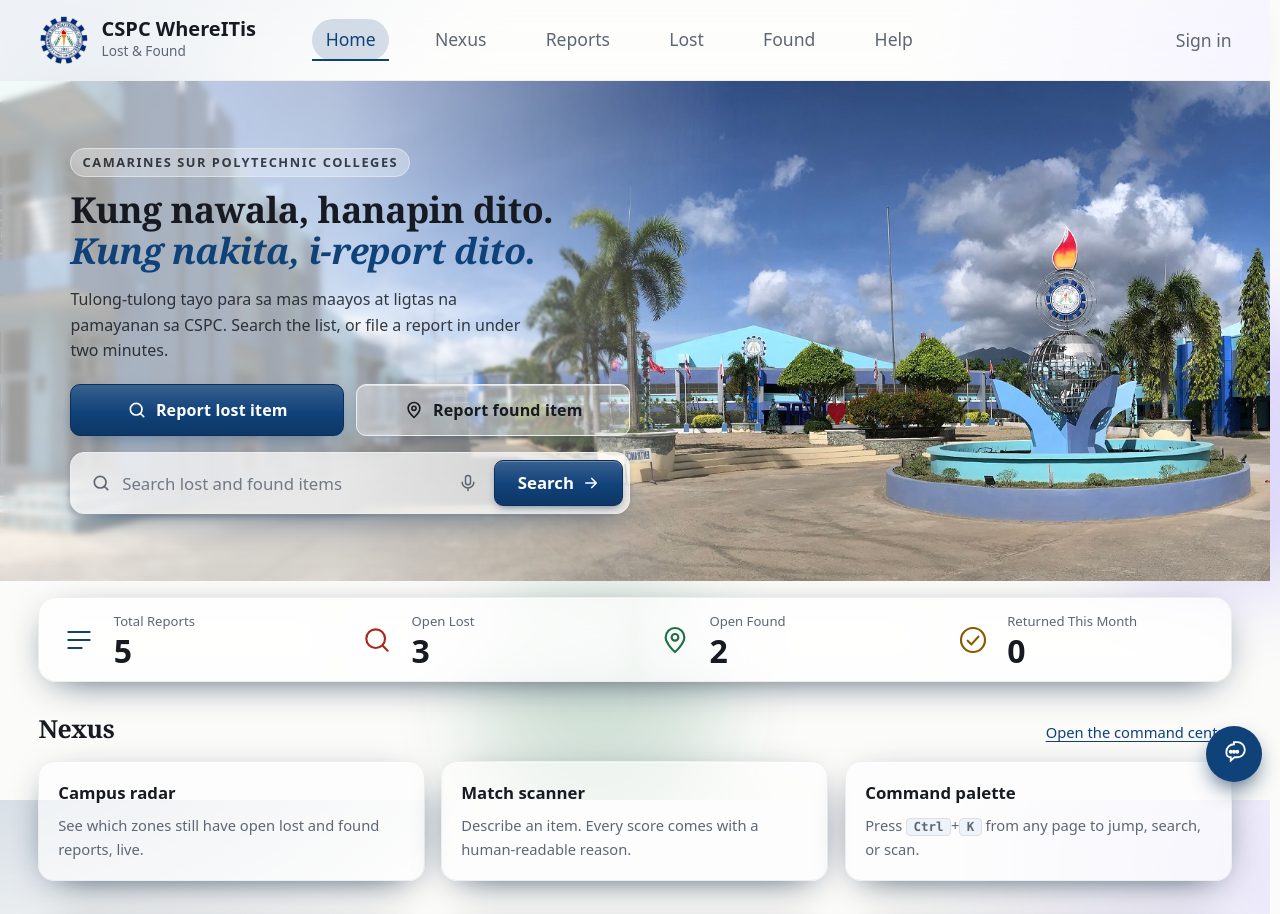
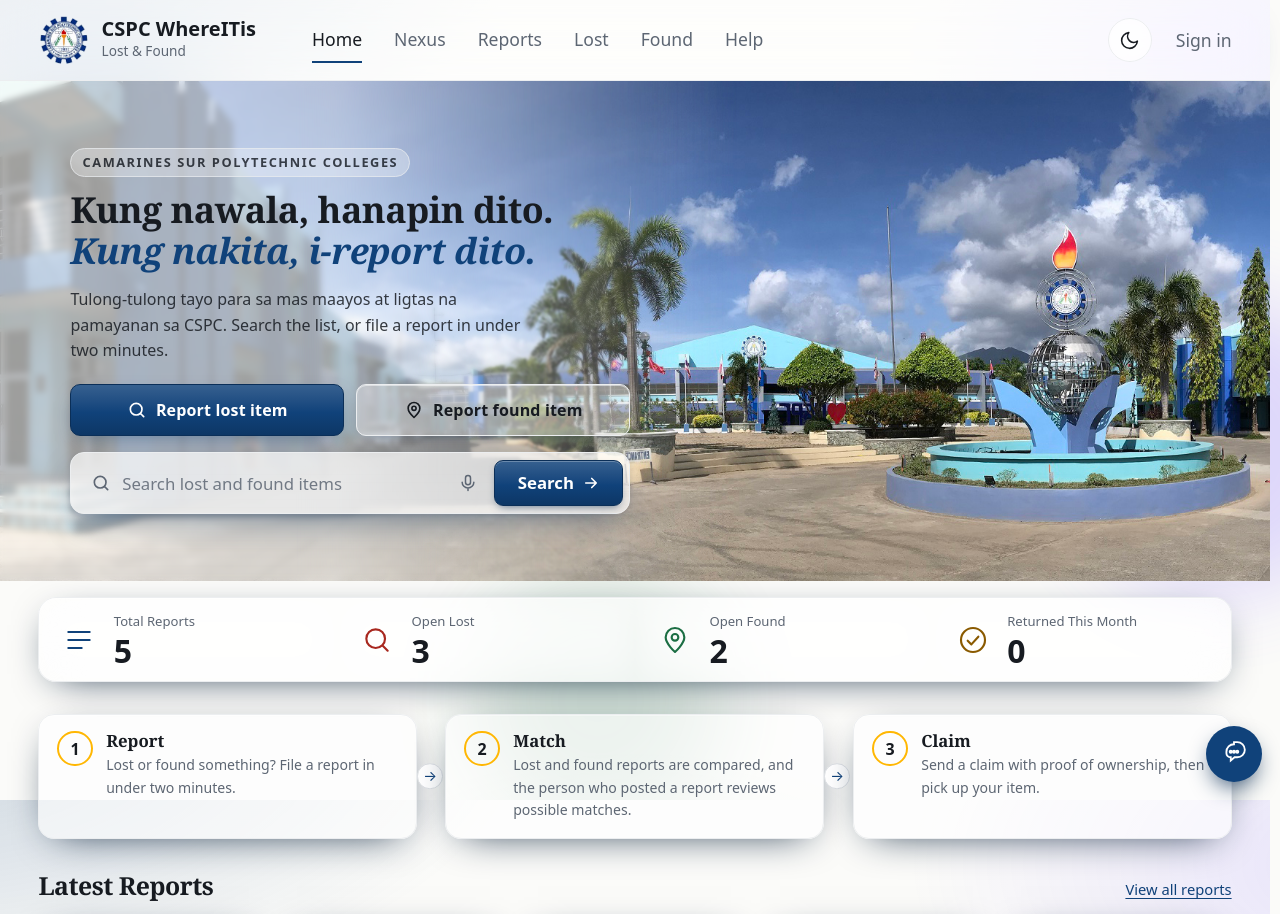
Before and after one commit to jusalipio-123/cspc-whereitis, a Node server app: page / in a window 1280 px wide. Shown: the top 914 px of the page. Run offline with Node 20, Linux system fonts and the light colour scheme; data comes from the database, SQL or seed files in the repository; data that the repository does not hold is empty.

Commit message:
fix: drop home Nexus tiles, restore nav underline, bring back dark mode
Home no longer shows the three Nexus promo cards. Current-page nav is
the original underline (no pill). Light/dark toggle is back in the header.

```diff
--- a/public/css/futura.css
+++ b/public/css/futura.css
@@ -2,7 +2,12 @@
    Glassmorphism + motion overlay, Nexus, command palette, concierge, voice mic,
    handover beacon. Progressive enhancement; pages work without it. */
 
-.theme-toggle { display: none !important; }
+.theme-toggle {
+  background: var(--glass) !important;
+  backdrop-filter: blur(12px);
+  -webkit-backdrop-filter: blur(12px);
+  border-color: var(--glass-border);
+}
 
 /* ===== HERO MIC ===== */
 .hero__mic {
@@ -428,13 +433,15 @@ body {
   box-shadow: 0 8px 30px -20px color-mix(in srgb, var(--brand) 40%, transparent);
 }
 .primary-nav a {
-  border-radius: 999px; padding: .4rem .85rem; border-bottom-color: transparent !important;
-  transition: background-color .25s var(--ease-out), color .2s, transform .25s var(--ease-out);
+  background: none !important;
+  border-radius: 0;
+  padding: .5rem 0;
+  transform: none !important;
 }
-.primary-nav a:hover { background: color-mix(in srgb, var(--brand) 12%, transparent); transform: translateY(-1px); }
+.primary-nav a:hover { background: none !important; color: var(--ink); }
 .primary-nav a[aria-current="page"] {
-  background: color-mix(in srgb, var(--brand) 16%, transparent);
-  color: var(--brand); border-bottom-color: transparent !important;
+  background: none !important;
+  color: var(--ink);
 }
 
 .btn {
--- a/public/js/futura.js
+++ b/public/js/futura.js
@@ -178,7 +178,7 @@
     { test: /match|scanner|score/i, say: 'Matching is a fixed rubric, not AI: same category, same location, close dates, overlapping words. Open Nexus to scan a description — every point comes with a reason.' },
     { test: /nexus|radar|pulse/i, say: 'Nexus is the campus command centre: a radar of open reports by zone, a match scanner, and a live pulse. Open it from the nav, or press Ctrl+K and type Nexus.' },
     { test: /sign ?in|account|password|google/i, say: 'Use Sign in with your student email, or Google if it is configured. Forgot a password? There is a reset link on the sign-in page.' },
-    { test: /theme|dark|light|glass/i, say: 'The site follows your device light/dark setting. Panels use frosted glass — there is no theme button.' },
+    { test: /theme|dark|light|glass/i, say: 'Use the sun/moon button in the header to switch light and dark. Frosted glass panels stay in both modes.' },
     { test: /voice|mic|speak/i, say: 'If your browser supports it, the mic on the home search box and on the Nexus scanner will type what you say. Allow the microphone when asked.' },
     { test: /ctrl|command palette|shortcut|keyboard/i, say: 'Press Ctrl+K (Cmd+K on a Mac) from any page to jump, search, or send a description to the scanner.' },
     { test: /privacy|data|guest/i, say: 'Guest found-item reports are held for staff review. Contact details on guest reports are never shown on public pages. See Privacy in the footer.' },
--- a/views/home.ejs
+++ b/views/home.ejs
@@ -80,33 +80,6 @@
       </div>
     </section>
 
-    <section class="nexus-strip" aria-labelledby="nexus-strip-h">
-      <div class="nexus-strip__head">
-        <h2 id="nexus-strip-h">Nexus</h2>
-        <a class="section-header__link" href="/nexus">Open the command centre</a>
-      </div>
-      <ul class="nexus-strip__grid">
-        <li>
-          <a class="nexus-tile" href="/nexus">
-            <strong>Campus radar</strong>
-            <p>See which zones still have open lost and found reports, live.</p>
-          </a>
-        </li>
-        <li>
-          <a class="nexus-tile" href="/nexus">
-            <strong>Match scanner</strong>
-            <p>Describe an item. Every score comes with a human-readable reason.</p>
-          </a>
-        </li>
-        <li>
-          <a class="nexus-tile" href="/nexus">
-            <strong>Command palette</strong>
-            <p>Press <kbd>Ctrl</kbd>+<kbd>K</kbd> from any page to jump, search, or scan.</p>
-          </a>
-        </li>
-      </ul>
-    </section>
-
     <section class="how" aria-labelledby="how-h">
       <h2 id="how-h" class="visually-hidden">How it works</h2>
       <ol class="how__steps">
--- a/views/partials/head.ejs
+++ b/views/partials/head.ejs
@@ -11,17 +11,19 @@
 <meta name="apple-mobile-web-app-capable" content="yes">
   <!-- Public OAuth client id (not a secret). Empty when Google Sign-In is not configured. -->
   <meta name="google-client-id" content="<%= typeof googleClientId !== 'undefined' ? googleClientId : '' %>">
-  <!-- Colour follows the device. There is no theme button — glass UI is the look. -->
+  <!-- Theme: runs before first paint so there is no light/dark flash. Saved choice wins, otherwise the device setting. -->
   <script>
   (function () {
-    var dark = window.matchMedia && matchMedia('(prefers-color-scheme: dark)').matches;
-    document.documentElement.setAttribute('data-theme', dark ? 'dark' : 'light');
+    var t = null;
+    try { t = localStorage.getItem('whereitis_theme'); } catch (e) {}
+    if (t !== 'light' && t !== 'dark') { t = window.matchMedia && matchMedia('(prefers-color-scheme: dark)').matches ? 'dark' : 'light'; }
+    document.documentElement.setAttribute('data-theme', t);
   })();
   </script>
   <link rel="stylesheet" href="/css/style.css?v=20261122">
   <link rel="stylesheet" href="/css/style.css">
   <link rel="stylesheet" href="/css/admin.css">
-  <link rel="stylesheet" href="/css/futura.css?v=glass1">
+  <link rel="stylesheet" href="/css/futura.css?v=glass2">
   <!-- "Refining" detector: runs before first paint. When the page you are leaving is the SAME page (same path,
        e.g. /reports -> /reports?status=open: status tab, sort, filter, pagination), mark <html class="nav-refine">.
        The stylesheet then swaps the full page-change animation for a still, short cross-fade and app.js skips the
--- a/views/partials/nav.ejs
+++ b/views/partials/nav.ejs
@@ -28,6 +28,10 @@
     </nav>
 
     <div class="nav-actions">
+      <button type="button" class="theme-toggle" data-theme-toggle hidden aria-label="Switch to dark mode" title="Switch to dark mode">
+        <svg class="i-moon" viewBox="0 0 24 24" aria-hidden="true"><path d="M21 12.8A9 9 0 1 1 11.2 3a7 7 0 0 0 9.8 9.8z"/></svg>
+        <svg class="i-sun" viewBox="0 0 24 24" aria-hidden="true"><circle cx="12" cy="12" r="4"/><path d="M12 2v2M12 20v2M4.9 4.9l1.4 1.4M17.7 17.7l1.4 1.4M2 12h2M20 12h2M4.9 19.1l1.4-1.4M17.7 6.3l1.4-1.4"/></svg>
+      </button>
       <% if (typeof identity !== 'undefined' && identity) { %>
         <% const _unread = (typeof unreadCount !== 'undefined' && unreadCount > 0) ? unreadCount : 0; %>
         <a class="nav-icon" href="/notifications"<%- (_path.indexOf('/notifications') === 0 || _path.indexOf('/messages') === 0) ? ' aria-current="page"' : '' %>
```
